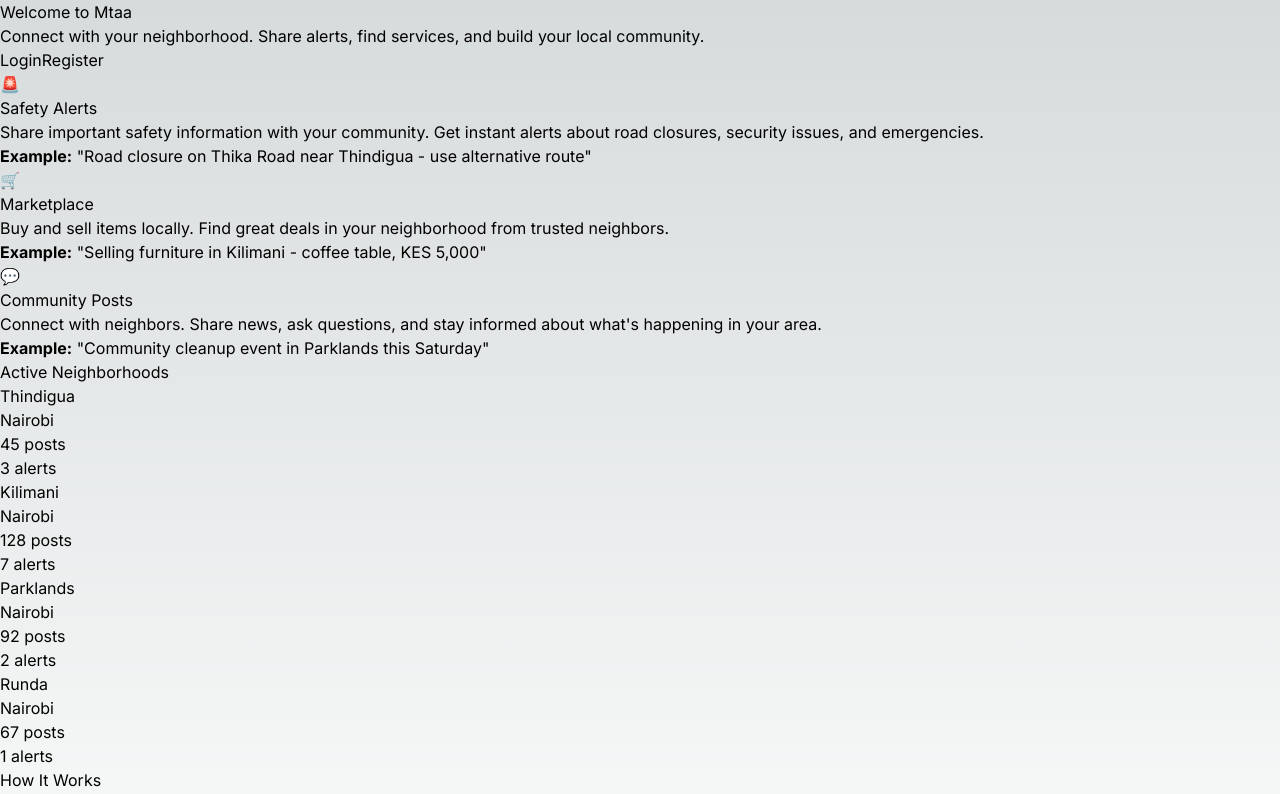
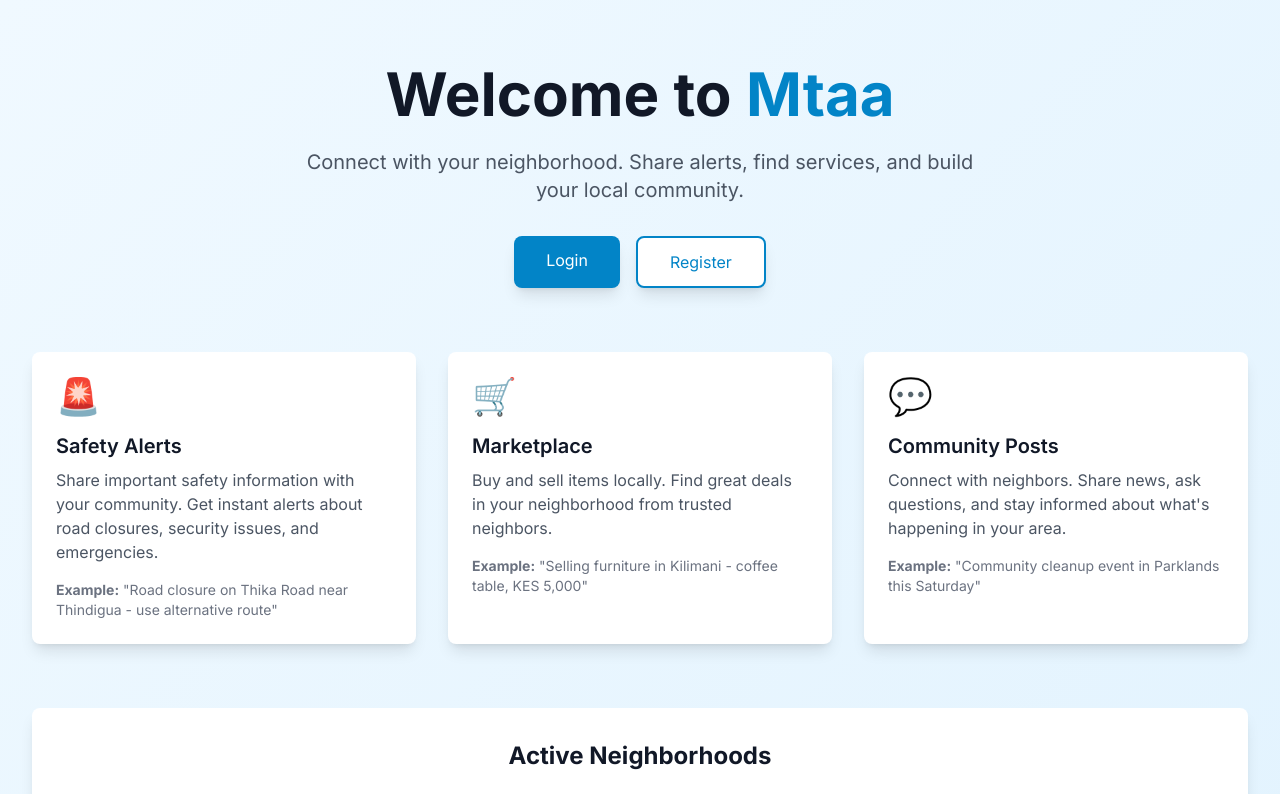
Before and after one commit to amos-netizen/Mtaa, a Next.js app in the folder apps/frontend/: page / in a window 1280 px wide. Shown: the top 794 px of the page. Built offline with nearby package versions, Linux system fonts and the light colour scheme.

Commit message:
Fix TailwindCSS: Remove duplicate config with empty content
- Delete tailwind.config.js with empty content array
- Keep only tailwind.config.ts with correct content paths
- Restore transpilePackages and webpack alias in next.config.js
- Fixes missing styles after deployment

```diff
--- a/apps/frontend/tailwind.config.js
+++ /dev/null
@@ -1,8 +0,0 @@
-/** @type {import('tailwindcss').Config} */
-module.exports = {
-  content: [],
-  theme: {
-    extend: {},
-  },
-  plugins: [],
-}
--- a/apps/frontend/tailwind.config.ts
+++ b/apps/frontend/tailwind.config.ts
@@ -5,6 +5,8 @@ const config: Config = {
     './src/pages/**/*.{js,ts,jsx,tsx,mdx}',
     './src/components/**/*.{js,ts,jsx,tsx,mdx}',
     './src/app/**/*.{js,ts,jsx,tsx,mdx}',
+    './app/**/*.{js,ts,jsx,tsx,mdx}',
+    './components/**/*.{js,ts,jsx,tsx,mdx}',
   ],
   darkMode: 'class',
   theme: {
```
